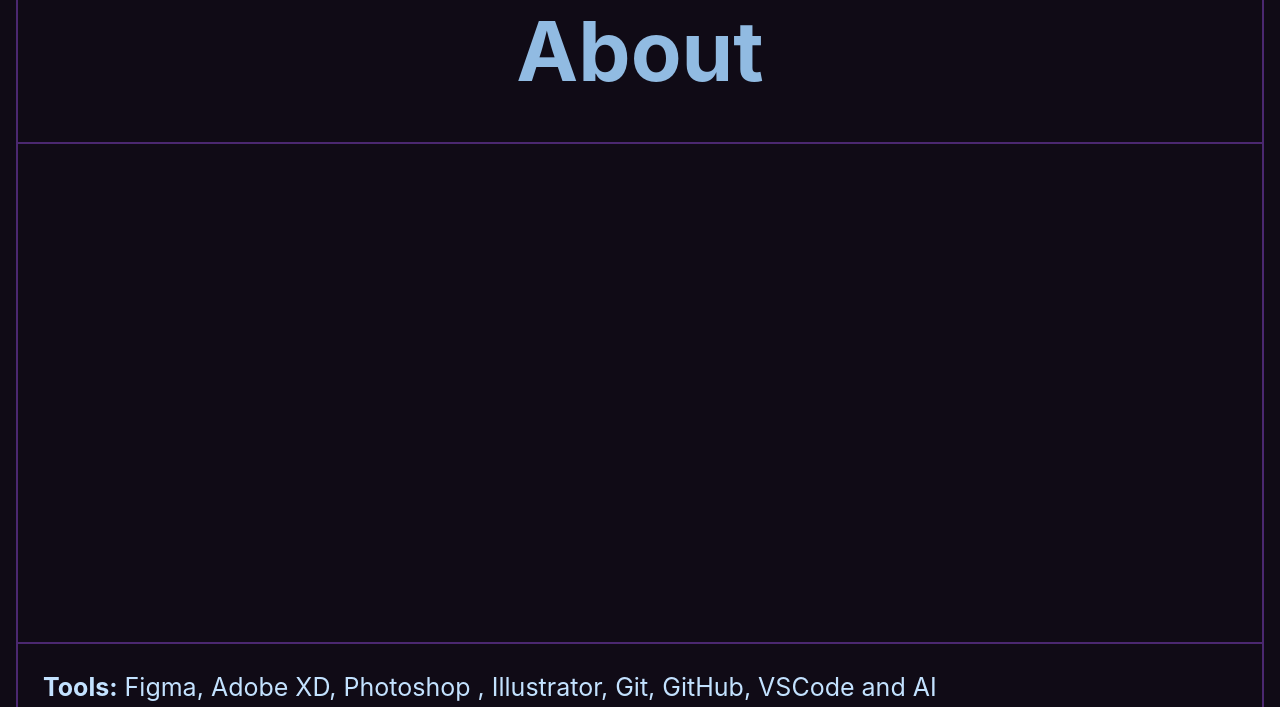
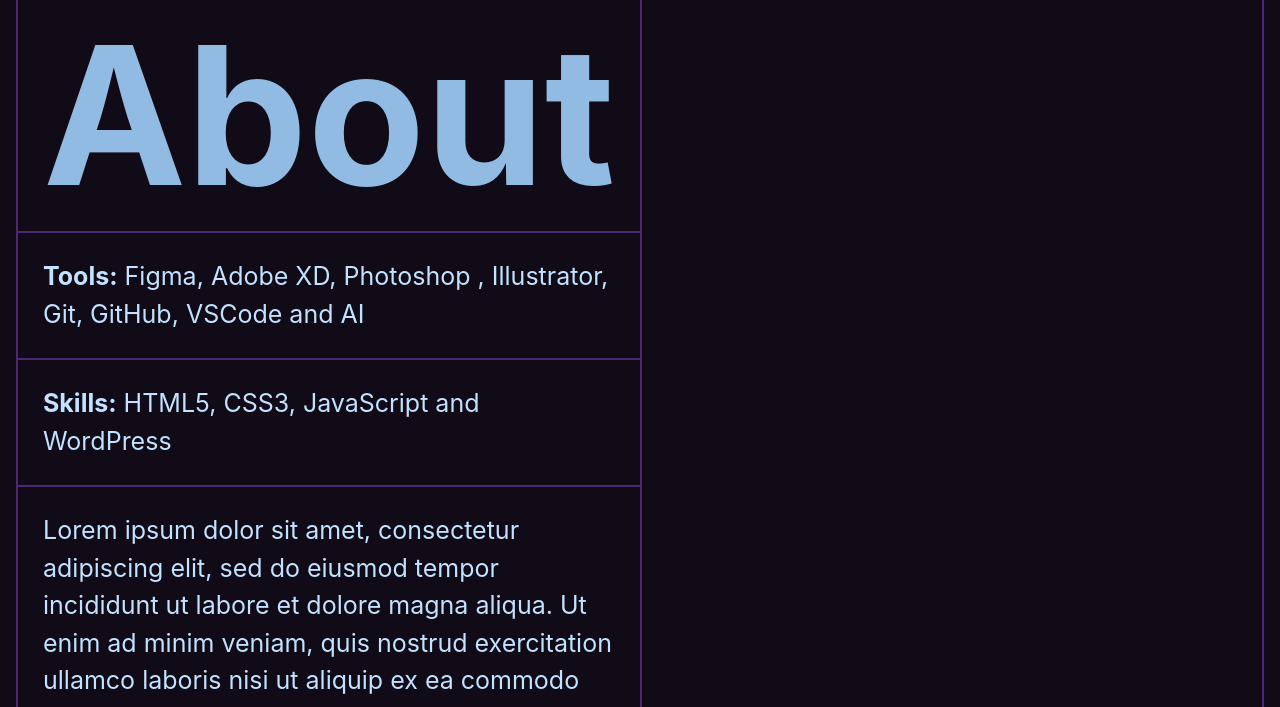
Before and after one commit to IgnacioGB00/poratafolio, a plain HTML site: page index.html in a window 1280 px wide. Shown: the part 803-1510 px from the top of the page. Drawn offline with Linux system fonts and the light colour scheme; a web font is replaced by a local one.

Commit message:
estilos de about en desktop

```diff
--- a/css/style.css
+++ b/css/style.css
@@ -268,8 +268,8 @@ footer h3{
 
 @media(width >= 1200px){
     header, section{
-        height: 95vh;
-        overflow: hidden;
+        height: 100dvh;
+        overflow-y: hidden;
     }
 
     header{
@@ -325,7 +325,7 @@ footer h3{
         grid-column: 1/4;
         grid-row: 2/3;
         padding: 0;
-        height: 16vh;
+        font-size: 6rem;
     }
     #box{
         grid-column: 1/2;
@@ -358,4 +358,26 @@ footer h3{
         border-left: 2px solid #4B2870;
         width: 100%;
     }
+    #About{
+        grid-template-columns: repeat(2, 1fr);
+        grid-template-rows: repeat(4, 1fr);
+    }
+    #About .title{
+        grid-column: 1/2;
+        grid-row: 1/2;
+
+    }
+    #About .imgConteiner{
+        grid-column: 2/3;
+        grid-row: 1/5;
+        height: 100%;
+        border-left: 2px solid #4B2870;
+    }
+    #About p{
+        grid-column: 1/2;
+    }
+    section .title{
+        font-size: 12rem;
+        padding: 0;
+    }
 }
```
